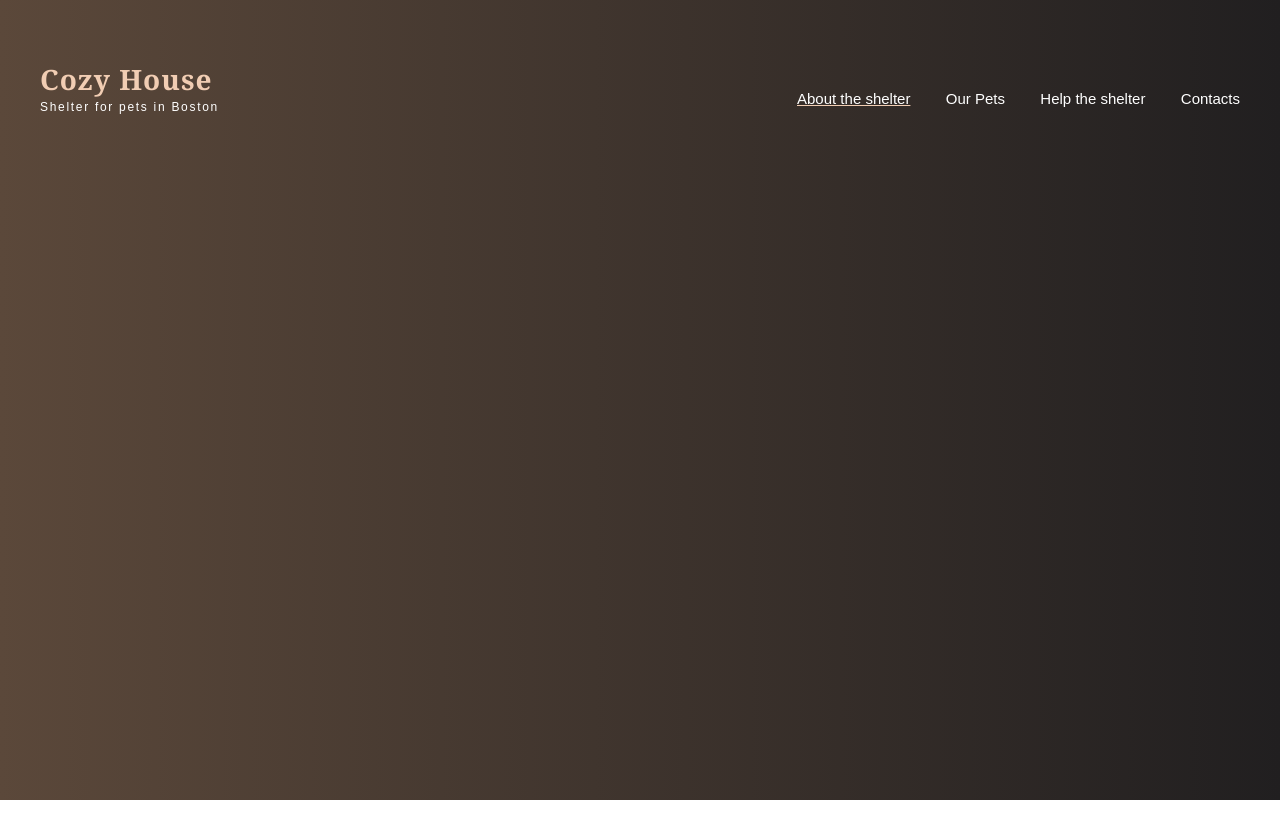
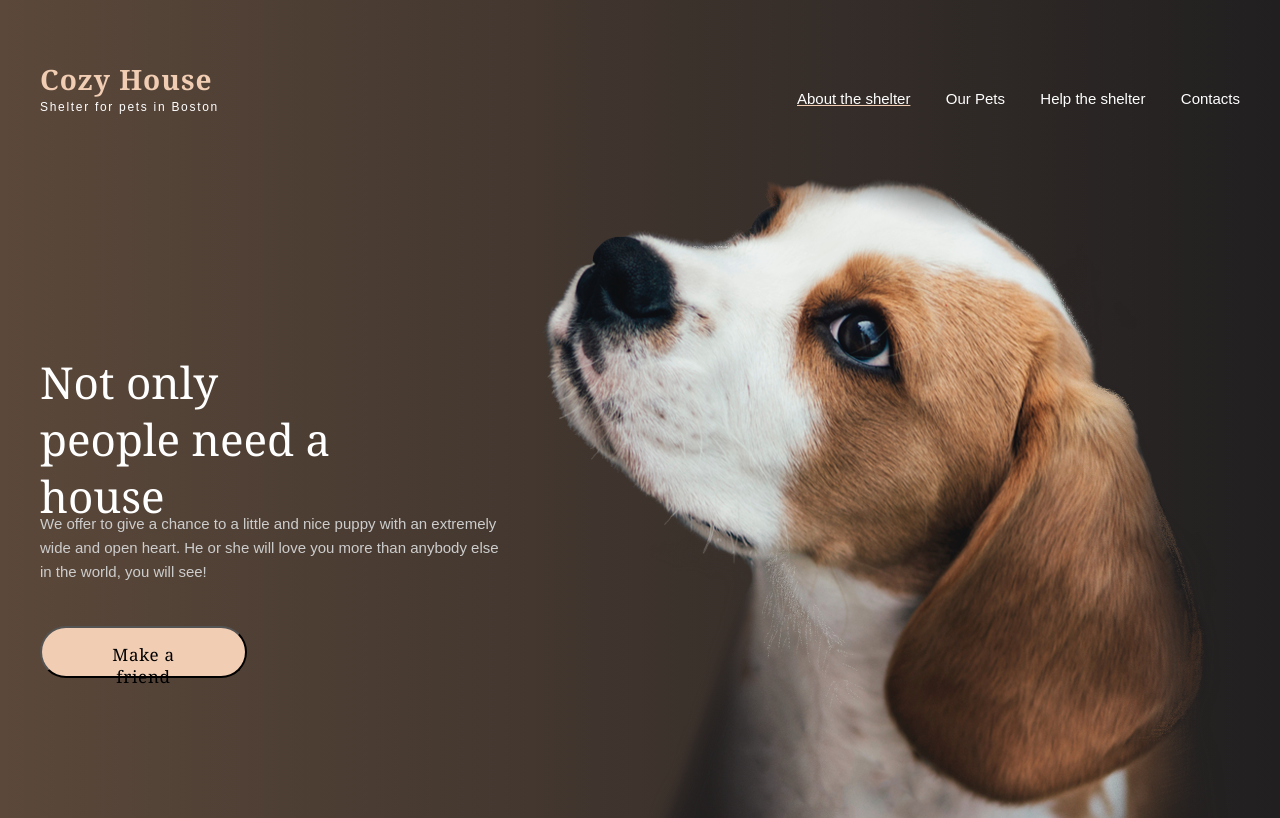
Before and after one commit to Dasha2101/Shelter, a plain HTML site: page main/index.html in a window 1280 px wide. Shown: the top 818 px of the page. Drawn offline with Linux system fonts and the light colour scheme.

Commit message:
feat: add content with picture

```diff
--- a/main/index.html
+++ b/main/index.html
@@ -20,5 +20,21 @@
             <a href="#" id="four-l">Contacts</a>
         </nav>
     </header>
+        <section id="Start-screen">
+            <section id="Start-screen-content">
+                <article id="Content">
+                    <p id="Heading">Not only people need a house</p>
+                    <p id="Subheading">We offer to give a chance to a little and nice puppy with an extremely
+                        wide and open heart. He or she will love you more than anybody else in the world, you will see!</p>
+                        <button id="button-primary">
+                            <p id="Friend">Make a friend</p>
+                        </button>
+
+                </article>
+            </section>
+        </section id="im">
+            <article id="img"><img id="im" src="start-screen-puppy.png" alt=""></article>
+        </section>
+      </section>
 </body>
 </html>
--- a/main/style.css
+++ b/main/style.css
@@ -1,18 +1,21 @@
 body{
     background: linear-gradient(to right, #5B483A, #211F20);
     max-width: 1280px;
+    height: 908px;
     margin: auto;
 
     display: flex;
     flex-direction: row;
     justify-content: space-around;
-    align-items: center;
+
 
 }
 header{
+    position: absolute;
     width: 1200px;
     height: 60px;
     margin-top: 60px;
+
 
     display: flex;
     flex-direction: row;
@@ -72,5 +75,83 @@ a:hover{
 
 #first-l{
     text-decoration: underline #F1CDB3;
+}
+
+#Start-screen{
+    width: 1200px;
+    height: 728px;
+    margin-top: 177px;
+}
+
+#Start-screen-content{
+    width: 1200px;
+    height: 728px;
+    margin-top: 177px;
+}
+
+#Content{
+    width: 460px;
+    height: 322px;
+    margin-top: 163px;
+}
+
+#Heading{
+    font-family: "Georgia";
+    font-size: 44px;
+    line-height: 57.2px;
+    font-weight: 400;
+    width: 310px;
+    height: 114px;
+    color: #FFFFFF;
+    margin-right: 150px;
+}
+
+#Subheading{
+    width: 460px;
+    height: 72px;
+    font-family: "Arial";
+    font-weight: 400;
+    font-size: 15px;
+    line-height: 24px;
+    color: #CDCDCD;
+    margin-top: 42px;
+    margin-bottom: 0;
 
 }
+
+#button-primary{
+    width: 207px;
+    height: 52px;
+    background: #F1CDB3;
+    border-radius: 100px;
+    margin-top: 42px;
+
+
+    display: flex;
+    flex-direction: column;
+    align-items: center;
+    gap: 10px;
+    position: absolute;
+}
+
+#Friend{
+    width: 117px;
+    height: 22px;
+    font-family: 'Georgia';
+    font-style: normal;
+    font-weight: 400;
+    font-size: 17px;
+    line-height: 22px;
+    letter-spacing: 0.04em;
+    margin-top: 15px;
+
+}
+
+#img{
+
+    position: absolute;
+    margin-left: 502px;
+    margin-top:  177px;
+    width: 698px;
+    height: 728px;
+}
```
Also changed, not shown: main/start-screen-puppy.png (added).
